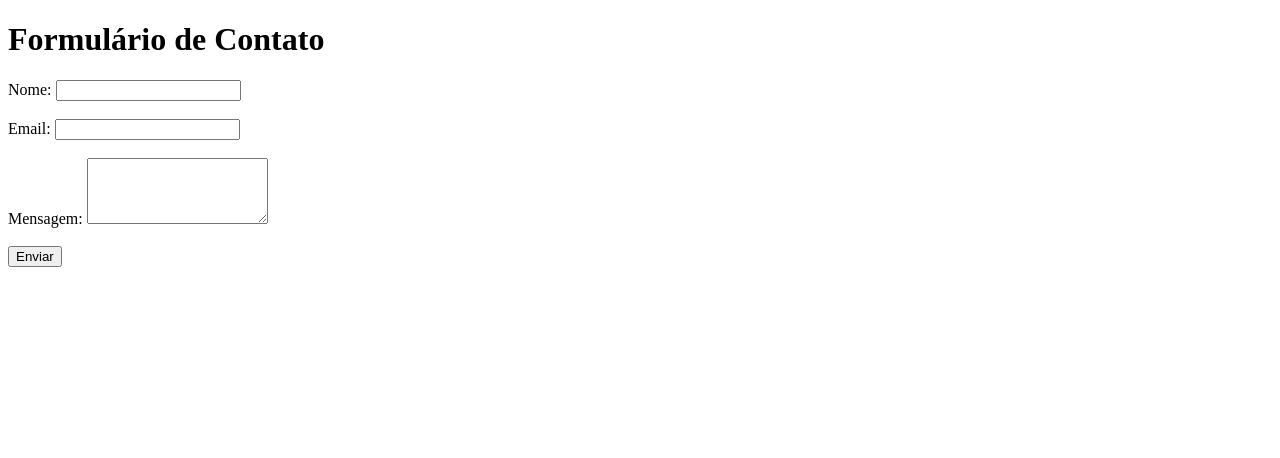
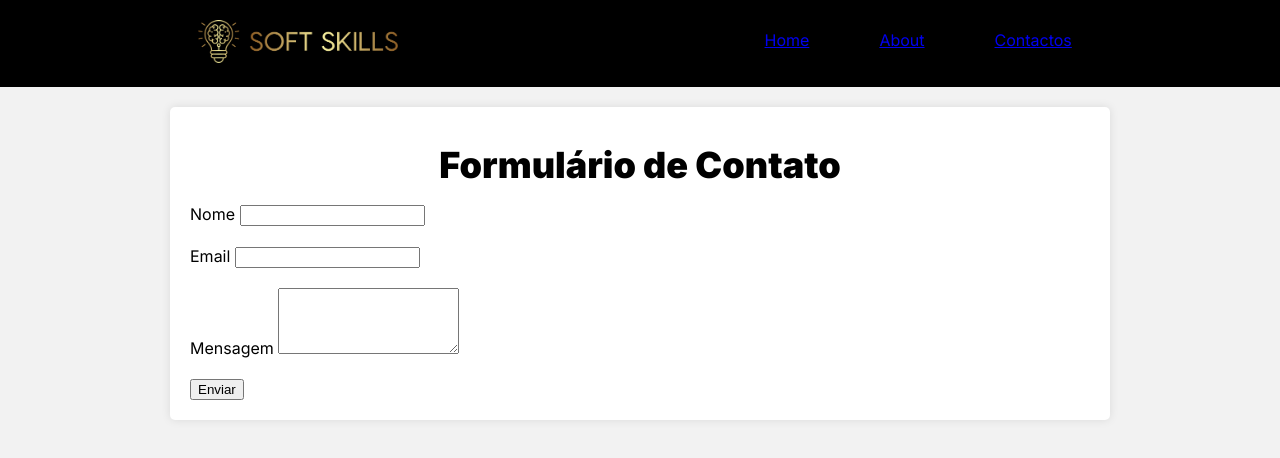
Before and after one commit to dev-erickydias/softskill, a plain HTML site: page contacto.html in a window 1280 px wide. Drawn offline with Linux system fonts and the light colour scheme.

Commit message:
add conteudo de contactos

```diff
--- a/contacto.html
+++ b/contacto.html
@@ -3,24 +3,34 @@
 <head>
     <meta charset="UTF-8">
     <meta name="viewport" content="width=device-width, initial-scale=1.0">
+    <link rel="stylesheet" href="estilos/css/estilos.css">
     <title>Formulário de Contato</title>
 </head>
 <body>
-    <h1>Formulário de Contato</h1>
+    <header class="header">
+        <div class="logo">
+          <img src="./image/softskilsGold.png" alt="" class="logo__image">
+        </div>
+        <ul class="nav">
+          <li class="nav__menu"><a href="./index.html" class="link">Home</a></li>
+          <li class="nav__menu"><a href="./about.html" class="link">About</a></li>
+          <li class="nav__menu"><a href="./contacto.html" class="link">Contactos</a></li>
+        </ul>
+      </header>
+    <main class="main">
+        <h1 class="section__title">Formulário de Contato</h1>
         <form action="processar_formulario.php" method="post">
-        <label for="nome">Nome:</label>
+            <label for="nome">Nome</label>
             <input type="text" id="nome" name="nome" required>
             <br><br>
-
-        <label for="email">Email:</label>
+            <label for="email">Email</label>
             <input type="email" id="email" name="email" required>
             <br><br>
-
-        <label for="mensagem">Mensagem:</label>
+            <label for="mensagem">Mensagem</label>
             <textarea id="mensagem" name="mensagem" rows="4" required></textarea>
             <br><br>
-
             <input type="submit" value="Enviar">
         </form>
+    </main>
 </body>
 </html>
```
Lines whose indentation alone changed are shown as unchanged.
